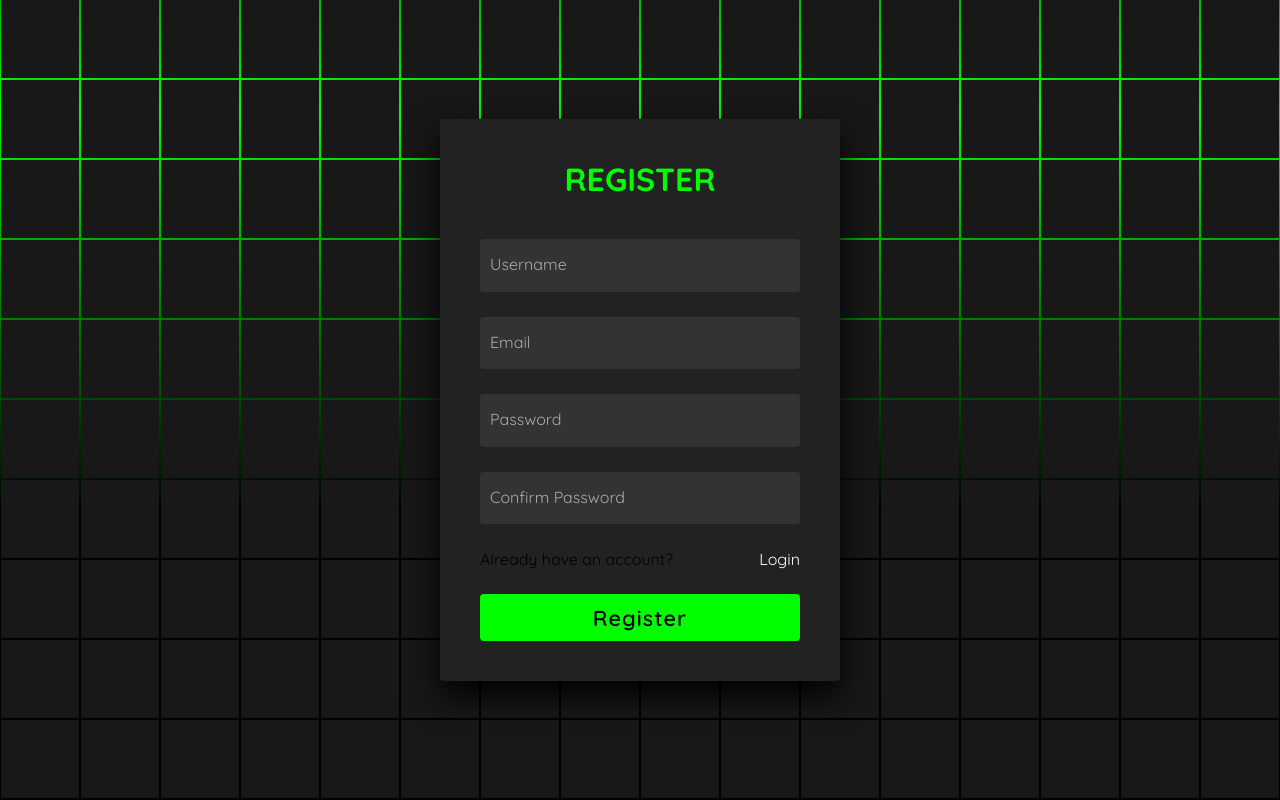
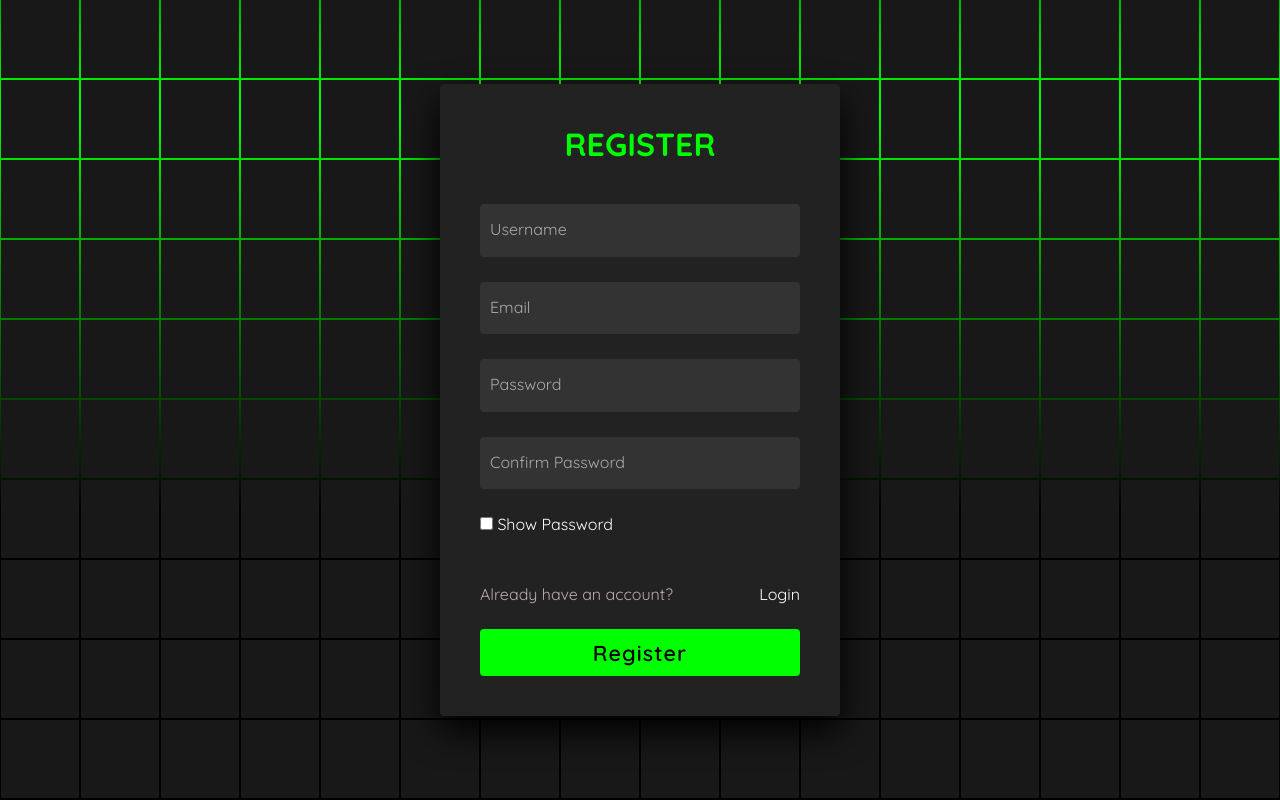
Before and after one commit to MayurVadhadiya360/ArtFusion, a Django app: page /register/ in a window 1280 px wide. Run offline with Django 4.2, Linux system fonts and the light colour scheme; some libraries are stand-ins or nearby versions.

Commit message:
Added email and email validations!

```diff
--- a/ArtFusion/settings.py
+++ b/ArtFusion/settings.py
@@ -139,6 +139,8 @@ SESSION_ENGINE = 'django.contrib.sessions.backends.db'
 # Set session timeout to 15 minutes (900 seconds)
 SESSION_COOKIE_AGE = 900
 
+MESSAGE_STORAGE = 'django.contrib.messages.storage.session.SessionStorage'
+
 EMAIL_BACKEND = 'django.core.mail.backends.smtp.EmailBackend'
 EMAIL_HOST = 'smtp.gmail.com' # SMTP server for your email provider
 EMAIL_PORT = 587 # Port for the SMTP server
--- a/home/templates/profile.html
+++ b/home/templates/profile.html
@@ -24,7 +24,7 @@
 
                                 {% if profile_data.profile_photo %}
                                 <img src="{{ profile_data.profile_photo.url }}" alt="Generic placeholder image"
-                                    class="img-fluid img-thumbnail mt-4 mb-2" id="profile_pic"
+                                    class="rounded-circle img-fluid img-thumbnail mt-4 mb-2" id="profile_pic"
                                     style="width: 150px; z-index: 1;">
                                 {% else %}
                                 <img src="https://mdbcdn.b-cdn.net/img/Photos/new-templates/bootstrap-profiles/avatar-1.webp"
--- a/home/templates/register.html
+++ b/home/templates/register.html
@@ -53,21 +53,26 @@
         <div class="signin">
             <div class="content">
                 <h2>Register</h2>
-                <form class="form" method="post">
+                <form class="form" method="post" onsubmit="return validateForm()">
                     {% csrf_token %}
                     <div class="inputBox">
                         <input type="text" name="username" required> <i>Username</i>
                     </div>
                     <div class="inputBox">
-                        <input type="email" name="email" required> <i>Email</i>
+                        <input type="email" name="email" id="email" required> <i>Email</i>
                     </div>
                     <div class="inputBox">
-                        <input type="password" name="password" required> <i>Password</i>
+                        <input type="password" name="password" id="password" required> <i>Password</i>
                     </div>
                     <div class="inputBox">
-                        <input type="password" name="password1" required> <i>Confirm Password</i>
+                        <input type="password" name="password1" id="password1" onchange="check_pass()" required> <i>Confirm Password</i>
                     </div>
-                    <div class="links">Already have an account? <a href="/login">Login</a>
+                    <div class="checkBox">
+                        <input type="checkbox" name="show_pass" id="show_pass" onclick="show_hide_pass()">
+                        <label for="show_pass">Show Password</label>
+                    </div>
+                    <label id="show_error"></label>
+                    <div class="links" style="color: rgb(189, 170, 170);">Already have an account? <a href="/login">Login</a>
                     </div>
                     <div class="inputBox">
                         <input type="submit" value="Register">
@@ -85,6 +90,7 @@
     <script src="https://cdn.jsdelivr.net/npm/bootstrap@5.3.2/dist/js/bootstrap.min.js"
         integrity="sha384-BBtl+eGJRgqQAUMxJ7pMwbEyER4l1g+O15P+16Ep7Q9Q+zqX6gSbd85u4mG4QzX+"
         crossorigin="anonymous"></script> -->
+        <script src="/static/js/login.js"></script>
 </body>
 
 </html>
--- a/home/views.py
+++ b/home/views.py
@@ -105,21 +105,21 @@ def register(request):
         username = request.POST.get('username')
         email = request.POST.get('email')
         password = request.POST.get('password')
-        # Create the user
-        try:
-            UserProfile.objects.create(username=username, email=email, password=password)
-            send_mail(
-                subject="Registration Done!",
-                message="Congratulations for completing registration and joining ArtFusion!",
-                from_email="vadhadiya.mayur@gmail.com",
-                recipient_list=[email],
-                # fail_silently=True
-            )
-        except Exception as e:
-            print(e)
-
-
-        return redirect('login')  # Redirect to login page after successful registration
+        password1 = request.POST.get('password1')
+        if password == password1:
+            # Create the user
+            try:
+                UserProfile.objects.create(username=username, email=email, password=password)
+                send_mail(
+                    subject="Registration Done!",
+                    message="Congratulations for completing registration and joining ArtFusion!",
+                    from_email="vadhadiya.mayur@gmail.com",
+                    recipient_list=[email],
+                    # fail_silently=True
+                )
+            except Exception as e:
+                print(e)
+            return redirect('login')  # Redirect to login page after successful registration
     return render(request, 'register.html')
 
 
--- a/public/css/login.css
+++ b/public/css/login.css
@@ -180,3 +180,36 @@ input[type="submit"]:active
     height: calc(20vw - 2px);
   }
 }
+/*
+section .signin .content .form .checkBox{
+  display: flex;
+  align-items: center;
+}
+
+section .signin .content .form .checkBox input[type="checkbox"]
+{
+  position: relative;
+  width: 100%;
+  background: #333;
+  border: none;
+  outline: none;
+  padding: 25px 10px 7.5px;
+  border-radius: 4px;
+  color: #fff;
+  font-weight: 500;
+  font-size: 1em;
+}
+section .signin .content .form .checkBox label
+{
+  position: absolute;
+  left: 0;
+  padding: 15px 10px;
+  font-style: normal;
+  color: white;
+  transition: 0.5s;
+  pointer-events: none;
+} */
+
+section .signin .content .form .checkBox label{
+  color: white;
+}
--- /dev/null
+++ b/public/js/login.js
@@ -0,0 +1,57 @@
+function show_hide_pass(){
+    var checkbox = document.getElementById('show_pass');
+    var input_pass = document.getElementById('password');
+    if(checkbox.checked == true){
+        input_pass.type = 'text';
+    }else{
+        input_pass.type = 'password';
+    }
+}
+
+function val_email(){
+    var input_email = document.getElementById('email').value;
+    var show_error = document.getElementById('show_error');
+    if(input_email.match(/^[a-z0-9.!#$%&'*+/=?^_`{|}~-]+@[a-z0-9-]+(?:\.[a-z0-9-]+)*$/)) {
+        // /^[a-z0-9.!#$%&'*+/=?^_`{|}~-]+@[a-z0-9-]+(?:\.[a-z0-9-]+)*$/
+        // /^[a-z0-9_]+@[a-z_]+?\.[a-z]{2,3}$/
+        show_error.innerHTML = "";
+        return true;
+    }
+    show_error.style.color = "red";
+    show_error.innerHTML = "Email Invalid";
+    return false;
+}
+
+function val_pass(){
+    var input_pass = document.getElementById('password').value;
+    var show_error = document.getElementById('show_error');
+    if (input_pass.match(/^(?=.*\d)(?=.*[a-z])(?=.*[A-Z])(?=.*[^a-zA-Z0-9])(?!.*\s).{8,32}$/) && input_pass.length >= 8) {
+        show_error.innerHTML = "";
+        return true;
+    }
+    show_error.style.color = "red";
+    show_error.innerHTML = "Password requirements: 1 capital, 1 special, 1 number, 8-32 characters";
+    return false;
+}
+
+function check_pass(){
+    var input_pass = document.getElementById('password').value;
+    var input_pass1 = document.getElementById('password1').value;
+    var show_error = document.getElementById('show_error');
+    if (input_pass === input_pass1){
+        show_error.innerText = "";
+        return true;
+    }else{
+        show_error.innerText = "Passwords don't match!";
+        return false;
+    }
+
+}
+
+function validateForm(){
+    if(val_email() && val_pass() && check_pass()){
+        return true;
+    }else{
+        return false;
+    }
+}
```
Also changed, not shown: home/templates/login.html (+7 -2 lines).
